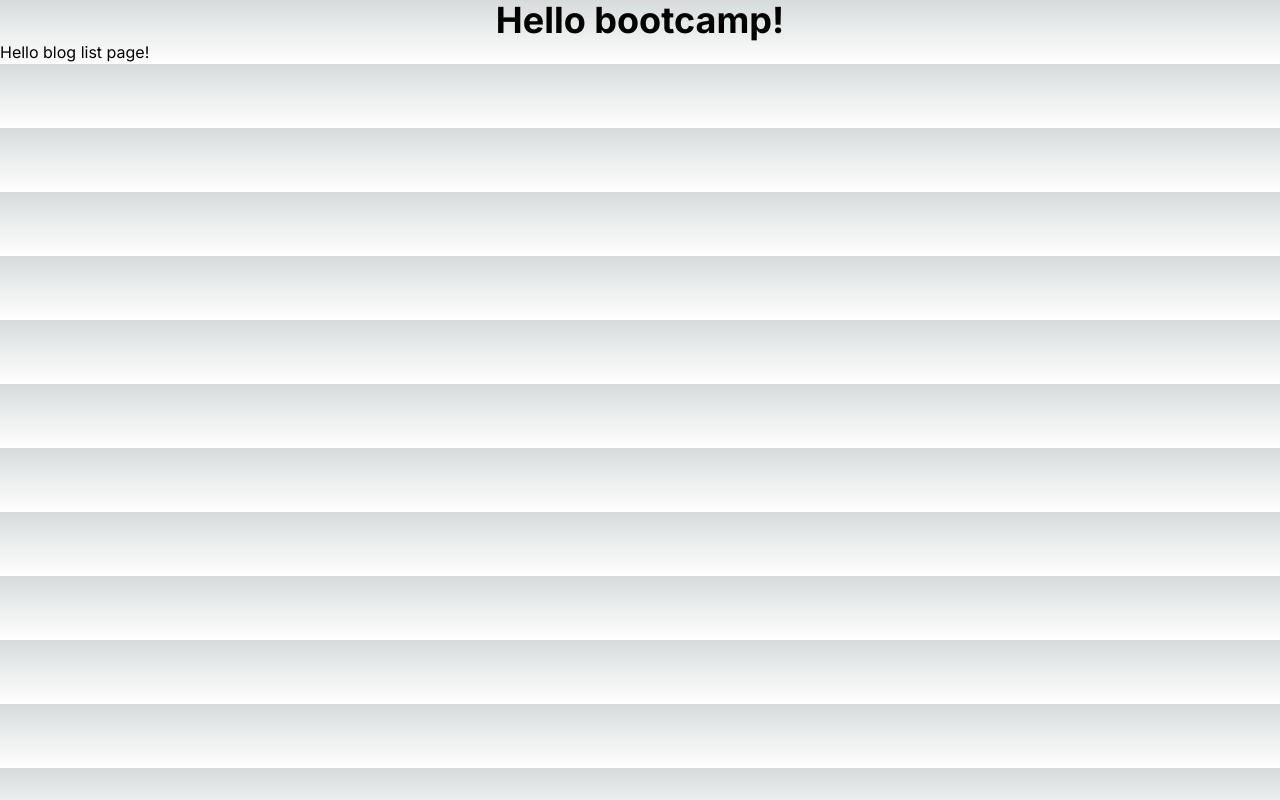
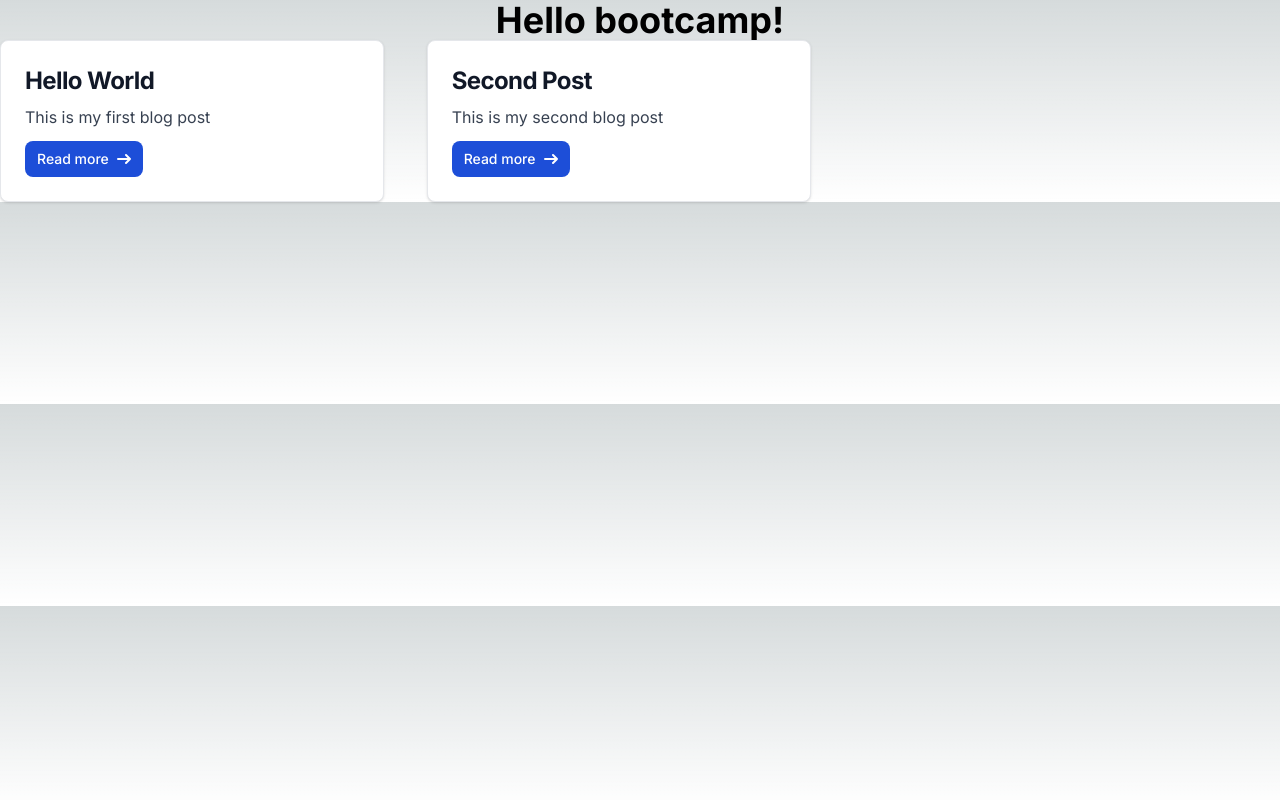
Before and after one commit to ekremkenter/next-bootcamp, a Next.js app: page /blog in a window 1280 px wide. Built offline with nearby package versions, Linux system fonts and the light colour scheme.

Commit message:
Blog implementation

```diff
--- /dev/null
+++ b/src/app/blog/[blogId]/BlogContent.tsx
@@ -0,0 +1,17 @@
+"use client";
+
+import { useParams } from "next/navigation";
+import { Blog } from "../blogs";
+
+const BlogContent = ({ blog }: { blog: Blog }) => {
+  const params = useParams();
+  return (
+    <div className="prune">
+      <h1>{blog.title}</h1>
+      <p>{blog.content}</p>
+      <code>{JSON.stringify(params)}</code>
+    </div>
+  );
+};
+
+export default BlogContent;
--- a/src/app/blog/[blogId]/page.tsx
+++ b/src/app/blog/[blogId]/page.tsx
@@ -1,15 +1,34 @@
-import { notFound, redirect } from "next/navigation";
+import { notFound } from "next/navigation";
+import { blogService } from "../blogs";
+import BlogContent from "./BlogContent";
+
+interface Params {
+  blogId: string;
+}
+
+export async function generateMetadata({
+  params: { blogId },
+}: {
+  params: Params;
+}) {
+  const blog = await blogService.getBlog(Number.parseInt(blogId));
+  const metadata = {
+    title: blog?.title ?? "Blog not found",
+    description: blog?.content ?? "Blog not found",
+  };
+
+  return metadata;
+}
 
 export default async function BlogPage({
   params: { blogId },
 }: {
-  params: { blogId: string };
-  }) {
-  await new Promise((resolve) => setTimeout(resolve, 1000));
-
-  if (blogId === "a") {
+  params: Params;
+}) {
+  const blog = await blogService.getBlog(Number.parseInt(blogId));
+  if (!blog) {
     return notFound();
   }
 
-  return <h1>Hello blog {blogId}!</h1>;
+  return <BlogContent blog={blog} />;
 }
--- a/src/app/blog/api/route.ts
+++ b/src/app/blog/api/route.ts
@@ -4,8 +4,9 @@ export function GET(req: Request) {
   return new Response("Hello World get");
 }
 
-export function POST(req: Request) {
+export async function POST(req: Request) {
+  const { message } = (await req.json()) as { message: string };
   const databaseUrl = process.env.DATABASE_URL;
   console.log({ databaseUrl });
-  return NextResponse.json({ message: "Hello World post" });
+  return NextResponse.json({ message });
 }
--- /dev/null
+++ b/src/app/blog/blogs.ts
@@ -0,0 +1,34 @@
+export interface Blog {
+  id: number;
+  title: string;
+  content: string;
+}
+
+const blogs: Blog[] = [
+  {
+    id: 1,
+    title: "Hello World",
+    content: "This is my first blog post",
+  },
+  {
+    id: 2,
+    title: "Second Post",
+    content: "This is my second blog post",
+  },
+];
+
+class BlogService {
+  async getBlogs(): Promise<Blog[]> {
+    console.log("getBlogs");
+    await new Promise((resolve) => setTimeout(resolve, 1000));
+    return blogs;
+  }
+
+  async getBlog(id: number): Promise<Blog | undefined> {
+    console.log("getBlog", { id });
+    await new Promise((resolve) => setTimeout(resolve, 1000));
+    return blogs.find((blog) => blog.id === id);
+  }
+}
+
+export const blogService = new BlogService();
--- a/src/app/blog/page.tsx
+++ b/src/app/blog/page.tsx
@@ -1,3 +1,46 @@
-export default function BlogListPage() {
-  return <h1>Hello blog list page!</h1>;
+import Link from "next/link";
+import { blogService } from "./blogs";
+
+export default async function BlogListPage() {
+  const blogs = await blogService.getBlogs();
+  return (
+    <div className="grid grid-cols-3">
+      {blogs.map((blog) => (
+        <div
+          key={blog.id}
+          className="max-w-sm p-6 bg-white border border-gray-200 rounded-lg shadow dark:bg-gray-800 dark:border-gray-700"
+        >
+          <a href="#">
+            <h5 className="mb-2 text-2xl font-bold tracking-tight text-gray-900 dark:text-white">
+              {blog.title}
+            </h5>
+          </a>
+          <p className="mb-3 font-normal text-gray-700 dark:text-gray-400">
+            {blog.content}
+          </p>
+          <Link
+            href={`/blog/${blog.id}`}
+            className="inline-flex items-center px-3 py-2 text-sm font-medium text-center text-white bg-blue-700 rounded-lg hover:bg-blue-800 focus:ring-4 focus:outline-none focus:ring-blue-300 dark:bg-blue-600 dark:hover:bg-blue-700 dark:focus:ring-blue-800"
+          >
+            Read more
+            <svg
+              className="w-3.5 h-3.5 ml-2"
+              aria-hidden="true"
+              xmlns="http://www.w3.org/2000/svg"
+              fill="none"
+              viewBox="0 0 14 10"
+            >
+              <path
+                stroke="currentColor"
+                stroke-linecap="round"
+                stroke-linejoin="round"
+                stroke-width="2"
+                d="M1 5h12m0 0L9 1m4 4L9 9"
+              />
+            </svg>
+          </Link>
+        </div>
+      ))}
+    </div>
+  );
 }
--- a/src/app/page.tsx
+++ b/src/app/page.tsx
@@ -28,7 +28,7 @@ export default function Home() {
       </div>
 
       <div className="relative flex place-items-center before:absolute before:h-[300px] before:w-[480px] before:-translate-x-1/2 before:rounded-full before:bg-gradient-radial before:from-white before:to-transparent before:blur-2xl before:content-[''] after:absolute after:-z-20 after:h-[180px] after:w-[240px] after:translate-x-1/3 after:bg-gradient-conic after:from-sky-200 after:via-blue-200 after:blur-2xl after:content-[''] before:dark:bg-gradient-to-br before:dark:from-transparent before:dark:to-blue-700 before:dark:opacity-10 after:dark:from-sky-900 after:dark:via-[#0141ff] after:dark:opacity-40 before:lg:h-[360px] z-[-1]">
-        <h1 className="text-2xl">19:10&apos;da başlayacağız :)</h1>
+        <h1 className="text-2xl">20:30da gorusuruz</h1>
       </div>
 
       <div className="mb-32 grid text-center lg:max-w-5xl lg:w-full lg:mb-0 lg:grid-cols-4 lg:text-left">
```
